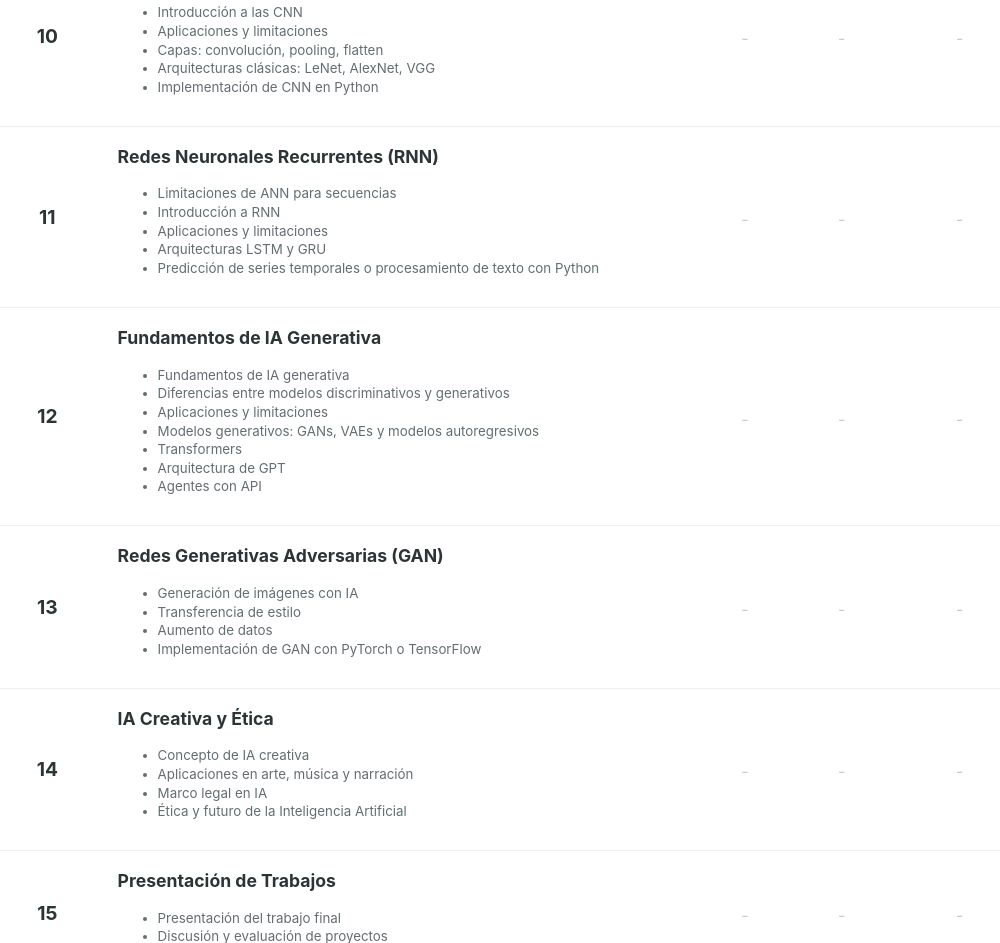
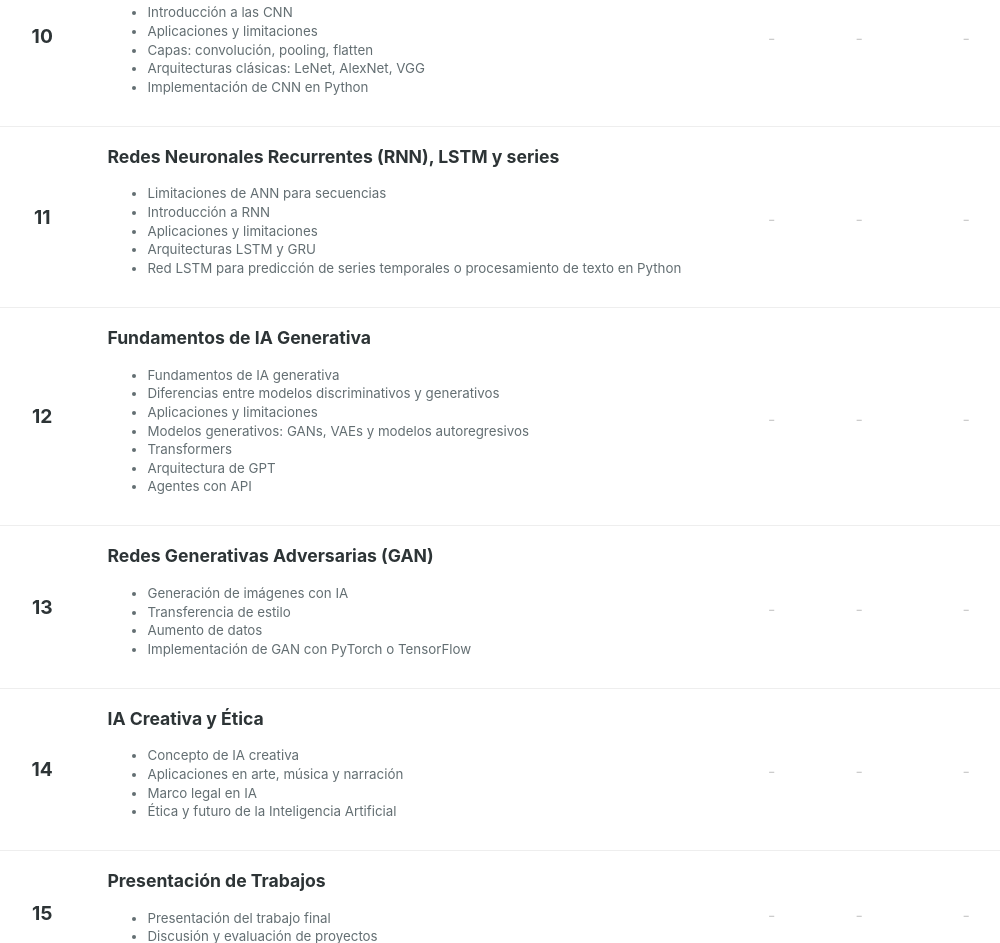
Before and after one commit to eduardoU-SM/PagWeb, an Eleventy site: page src/index.njk in a window 1280 px wide. Shown: the part 2918-3861 px from the top of the page, without its empty margins (129-1129 px from the left). Built offline with nearby package versions, Linux system fonts and the light colour scheme; Eleventy itself is replaced by a stand-in of ours; files that its build step writes are made by us from their sources.

Commit message:
Update semana-11.md

```diff
--- a/src/posts/semana-11.md
+++ b/src/posts/semana-11.md
@@ -1,9 +1,9 @@
 ---
-title: "Redes Neuronales Recurrentes (RNN)"
+title: "Redes Neuronales Recurrentes (RNN), LSTM y series"
 date: 2026-06-08
 ---
 - Limitaciones de ANN para secuencias
 - Introducción a RNN
 - Aplicaciones y limitaciones
 - Arquitecturas LSTM y GRU
-- Predicción de series temporales o procesamiento de texto con Python
+- Red LSTM para predicción de series temporales o procesamiento de texto en Python
```
